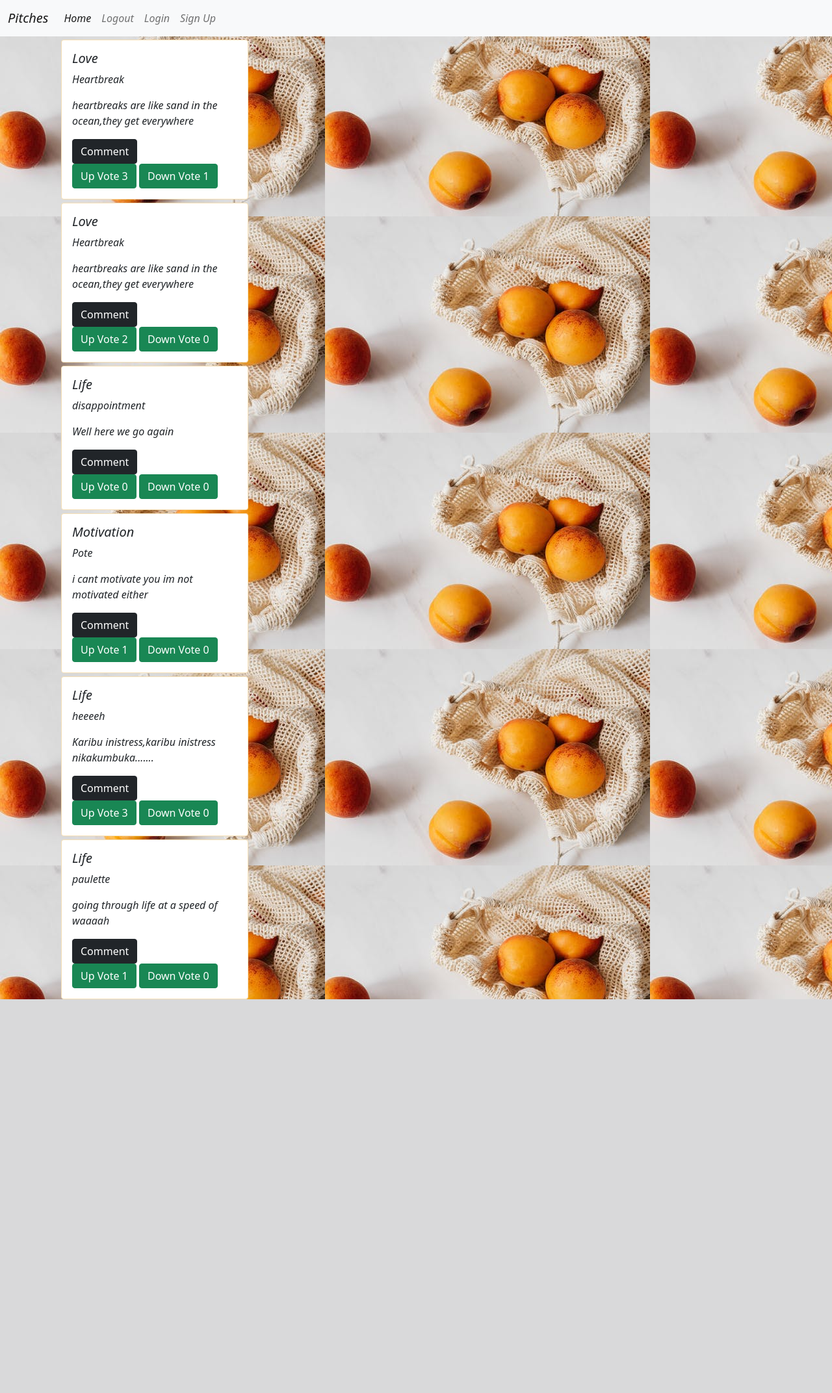
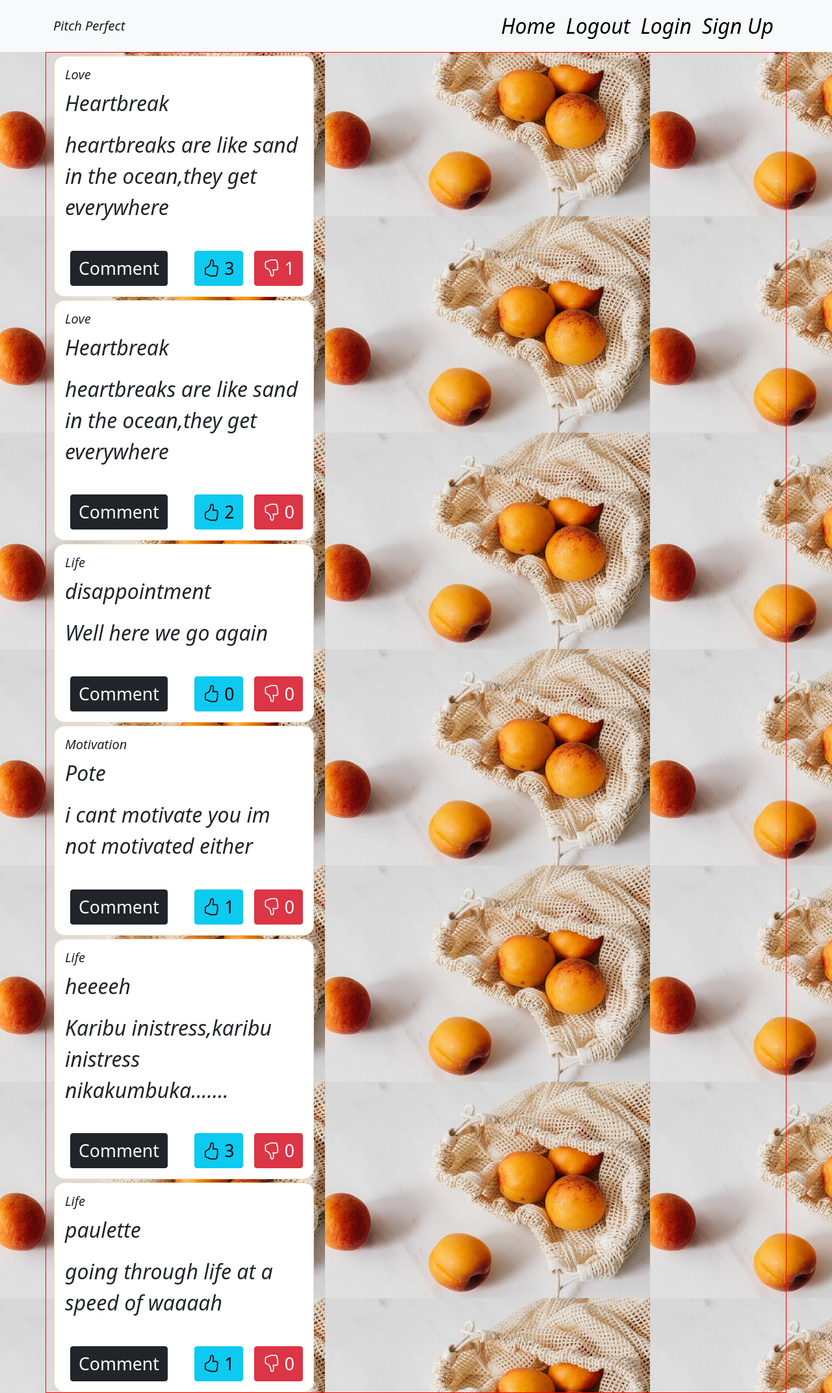
Before and after one commit to Paullete/minute-pitch, a Flask app: page /pitches in a window 1280 px wide. Shown: the whole page at 65% size. Before the commit the page ends 1538 px from the top, so only its background shows below. Run offline with Flask 2, Linux system fonts and the light colour scheme; a user stored in the database is signed in; data comes from the database, SQL or seed files in the repository; both versions use the stored data as it was after the commit; some libraries are stand-ins or nearby versions.

Commit message:
code updates and styles

```diff
--- a/app/email.py
+++ b/app/email.py
@@ -4,7 +4,7 @@ from . import mail
 
 
 def mail_message(subject, template, to, **kwargs):
-    sender_email = 'denis.kagunda@student.moringaschool.com'
+    sender_email = 'paullete.adhiambo@student.moringaschool.com'
 
     email = Message(subject, sender=sender_email, recipients=[to])
     email.body = render_template(template + ".txt", **kwargs)
--- a/app/static/css/styles.css
+++ b/app/static/css/styles.css
@@ -1,9 +1,18 @@
+.nav-link {
+    color: black !important;
+}
+.nav-link:hover {
+    background-color: #f8f9fa;
+    background: #EEF0F4;
+    box-shadow: inset 9.91px 9.91px 15px #E2E3E4, inset -9.91px -9.91px 15px #e3e4e9;
+}
 .login,.signup {
     border: 1px solid black;
 }
 .card {
     border: 1px solid wheat;
     margin-top: 5px;
+
 
 }
 
@@ -16,7 +25,63 @@
 body{
     background-image: url("pexels-photo-4397920.jpeg");
     font-style: italic;
+    font-size: 2.0rem;
 }
+.homeButtons {
+    display: flex;
+    justify-content: center;
+    margin-top: 2em;
+}
+
+.btn {
+    margin-left: 0.3em;
+    font-size: smaller;
+    margin-top: 1em;
+}
+
+.welcome-section {
+    padding: 1em;
+    border-radius: 1em;
+    background: #ebebeb;
+    box-shadow:  20px 20px 60px #c8c8c8,
+             -20px -20px 60px #ffffff;
+}
+form {
+    border: 1px solid blue;
+    background-color: aliceblue;
+}
+.form-text{
+    color: blue;
+}
+form {
+    border: 1px solid black;
+    background-color: bisque;
+}
+.pitch {
+    display: flex;
+    align-items: center;
+    justify-content: space-between;
+    border: 1px solid red;
+}
+
+.footer {
+    display: flex;
+    align-items: center;
+    justify-content: space-between;
+}
+
+.votes {
+    display: flex;
+}
+
+.pitchCard {
+    border-radius: 0.5em;
+}
+
+.downvote {
+    margin-left: 0.3em;
+}
+
 
 @media screen and (min-width:800px){
     #message{
--- a/app/templates/auth/sign-up.html
+++ b/app/templates/auth/sign-up.html
@@ -1,10 +1,4 @@
 {% extends 'base.html' %}
-
-<!-- Styles block -->
-{% block styles%}
-    {{ super() }}
-    <link rel="stylesheet" href="{{url_for('static',filename='css/signup.css')}}">
-{% endblock %}
 
 {% block content %}
 <div class="row">
--- a/app/templates/base.html
+++ b/app/templates/base.html
@@ -1,65 +1,27 @@
+{% extends 'bootstrap/base.html'%}
 <!DOCTYPE html>
 <html lang="en">
 <head>
     <meta charset="UTF-8">
     <title>Title</title>
+
+     {% block styles %}
      <!-- Bootstrap CSS -->
-     {% block styles%}
     <link href="https://cdn.jsdelivr.net/npm/bootstrap@5.0.2/dist/css/bootstrap.min.css" rel="stylesheet" integrity="sha384-EVSTQN3/azprG1Anm3QDgpJLIm9Nao0Yz1ztcQTwFspd3yD65VohhpuuCOmLASjC" crossorigin="anonymous">
+    <link rel="stylesheet" href="https://cdn.jsdelivr.net/npm/bootstrap-icons@1.8.1/font/bootstrap-icons.css">
+    <!-- font awesome -->
     <link rel="stylesheet" href="https://maxcdn.bootstrapcdn.com/font-awesome/4.4.0/css/font-awesome.min.css">
+    <!-- my custom css -->
     <link rel="stylesheet" href="{{ url_for('static', filename='css/styles.css')}}">
     {% endblock %}
 </head>
 <body>
-<nav class="navbar navbar-expand-lg navbar-light bg-light">
-  <div class="container-fluid">
-    <a class="navbar-brand" href="#">Pitches</a>
-    <button class="navbar-toggler" type="button" data-bs-toggle="collapse" data-bs-target="#navbarNav" aria-controls="navbarNav" aria-expanded="false" aria-label="Toggle navigation">
-      <span class="navbar-toggler-icon"></span>
-    </button>
-    <div class="collapse navbar-collapse" id="navbarNav">
-      <ul class="navbar-nav">
 
-          <li class="nav-item">
-          <a class="nav-link active" aria-current="page" href="/">Home</a>
-        </li>
-          <li class="nav-item">
-          <a class="nav-link" href="/logout">Logout</a>
-        </li>
+  <!-- Navbar block  -->
+{% block navbar %}
+{% include 'navbar.html' %}
+{% endblock %}
 
-        <li class="nav-item">
-          <a class="nav-link"  href="/login">Login</a>
-        </li>
-        <li class="nav-item">
-          <a class="nav-link" href="/sign-up">Sign Up</a>
-        </li>
-
-      </ul>
-    </div>
-  </div>
-</nav>
-
-{% with messages = get_flashed_messages(with_categories=true) %}
-{% if messages %}
-    {% for category, message in messages %}
-    {% if category == 'error' %}
-    <div class="alert alert-danger alter-dismissable fade show" role="alert">
-        {{ message }}
-        <button type="button" class="close" data-dismiss="alert">
-            <span aria-hidden="true">&times;</span>
-        </button>
-    </div>
-    {% else %}
-    <div class="alert alert-success alter-dismissable fade show" role="alert">
-        {{ message }}
-        <button type="button" class="close" data-dismiss="alert">
-            <span aria-hidden="true">&times;</span>
-        </button>
-    </div>
-    {% endif %}
-    {%endfor%}
-{% endif %}
-{% endwith %}
 <!--block content-->
 <div class="container">
      {% block content %}
--- a/app/templates/display_pitch_macro.html
+++ b/app/templates/display_pitch_macro.html
@@ -1,11 +1,12 @@
 {% extends 'base.html' %}
 {% macro display_pitches(pitches) %}
-<div class="container">
+<div class="container pitch">
+    <!-- <div class="pitch"> -->
     <div class="row">
         <div class="col-md-4">
            {% if pitches %}
           {% for pitch in pitches %}
-           <div class="card" style="width: 18rem;">
+           <div class="card pitchCard" style="width: 25rem;">
                 <div class="card-body">
                     <h5 class="card-title">{{pitch.category}}</h5>
                     <p>{{pitch.title}}</p>
@@ -15,8 +16,12 @@
                             <a href="/comment/{{pitch.id}}"><button class="btn btn-dark">Comment</button></a>
                         </div>
                         <div class="votes">
-                            <a href="/like/{{pitch.id}}"><button class="btn btn-success">Up Vote {{pitch.upvotes.count()}}</button></a>
-                            <a href="/dislike/{{pitch.id}}"><button class="btn btn-success">Down Vote {{pitch.downvotes.count()}}</button></a>
+                            <div class="upvote">
+                            <a href="/like/{{pitch.id}}"><button class="btn btn-info"><i class="bi bi-hand-thumbs-up"></i> {{pitch.upvotes.count()}}</button></a>
+                        </div>
+                        <div class="downvote">
+                            <a href="/dislike/{{pitch.id}}"><button class="btn btn-danger"><i class="bi bi-hand-thumbs-down"></i> {{pitch.downvotes.count()}}</button></a>
+                        </div>
 
                         </div>
                     </div>
@@ -26,5 +31,6 @@
          {% endif %}
         </div>
     </div>
+<!-- </div> -->
 </div>
 {% endmacro %}
--- /dev/null
+++ b/app/templates/navbar.html
@@ -0,0 +1,50 @@
+<nav class="navbar navbar-expand-lg navbar-light bg-light">
+  <div class="container">
+    <a class="navbar-brand" href="#">Pitch Perfect</a>
+    <button class="navbar-toggler" type="button" data-bs-toggle="collapse" data-bs-target="#navbarNav" aria-controls="navbarNav" aria-expanded="false" aria-label="Toggle navigation">
+      <span class="navbar-toggler-icon"></span>
+    </button>
+    <div class="collapse navbar-collapse" id="navbarNav">
+      <ul class="navbar-nav ms-auto">
+
+          <li class="nav-item">
+          <a class="nav-link"  href="/">Home</a>
+        </li>
+          <li class="nav-item">
+          <a class="nav-link" href="/logout">Logout</a>
+        </li>
+
+        <li class="nav-item">
+          <a class="nav-link"  href="/login">Login</a>
+        </li>
+        <li class="nav-item">
+          <a class="nav-link" href="/sign-up">Sign Up</a>
+        </li>
+
+      </ul>
+    </div>
+  </div>
+</nav>
+
+
+{% with messages = get_flashed_messages(with_categories=true) %}
+{% if messages %}
+  {% for category, message in messages %}
+  {% if category == 'error' %}
+  <div class="alert alert-danger alter-dismissable fade show" role="alert">
+      {{ message }}
+      <button type="button" class="close" data-dismiss="alert">
+          <span aria-hidden="true">&times;</span>
+      </button>
+  </div>
+  {% else %}
+  <div class="alert alert-success alter-dismissable fade show" role="alert">
+      {{ message }}
+      <button type="button" class="close" data-dismiss="alert">
+          <span aria-hidden="true">&times;</span>
+      </button>
+  </div>
+  {% endif %}
+  {%endfor%}
+{% endif %}
+{% endwith %}
--- a/app/templates/new_pitch.html
+++ b/app/templates/new_pitch.html
@@ -5,7 +5,7 @@
 <div class="container">
     <div class="row">
         <div class="col-md-3"></div>
-     <div class="col-md-6">
+     <div class="col-md-6 pitch-form">
          <h2 class="text-center">Post a pitch</h2>
             {{ wtf.quick_form(form) }}
           </div>
```
Also changed, not shown: app/templates/auth/login.html (+0 -7 lines), app/templates/comment.macro.html (added, +21 -0 lines), app/templates/index.html (+9 -5 lines), app/database.db, app/models.py (line endings or trailing spaces).
